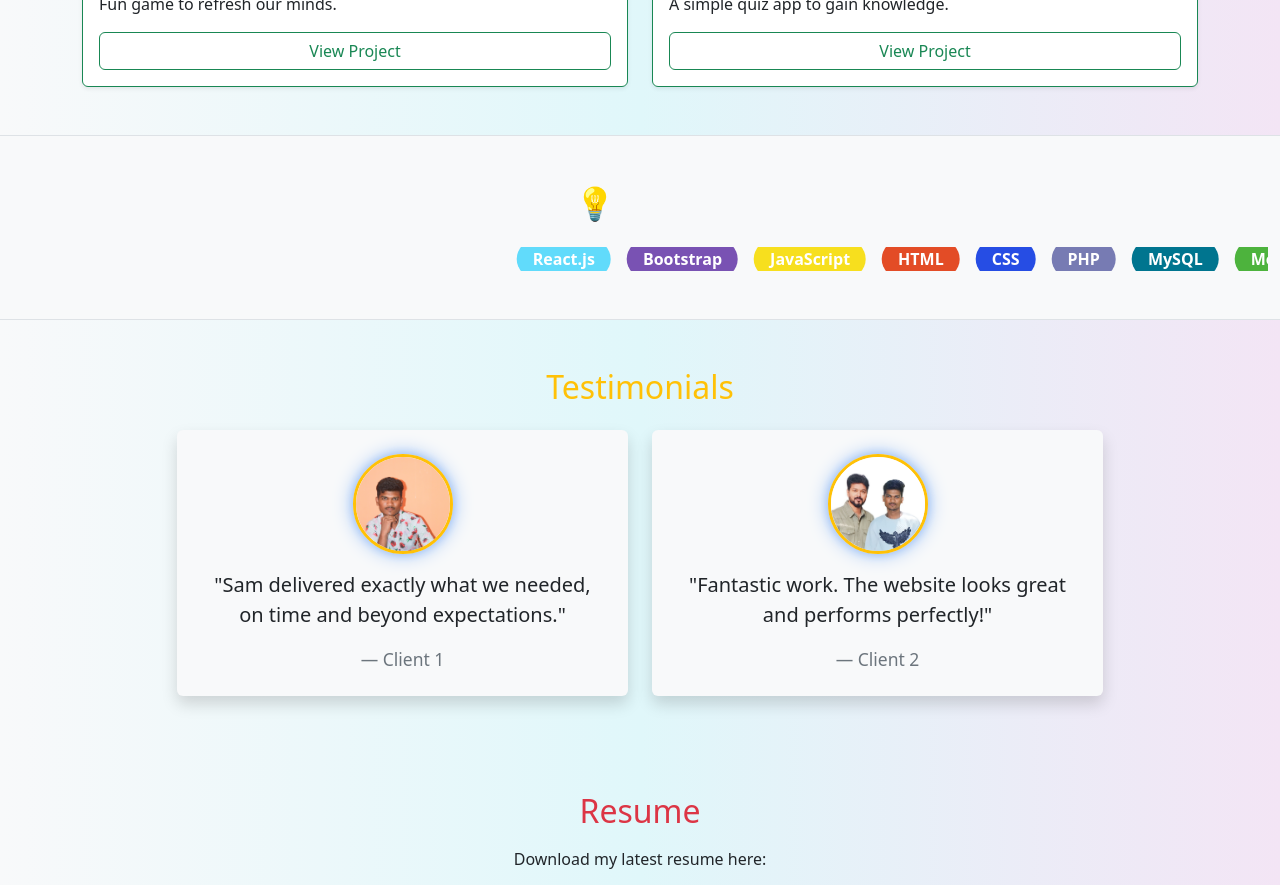
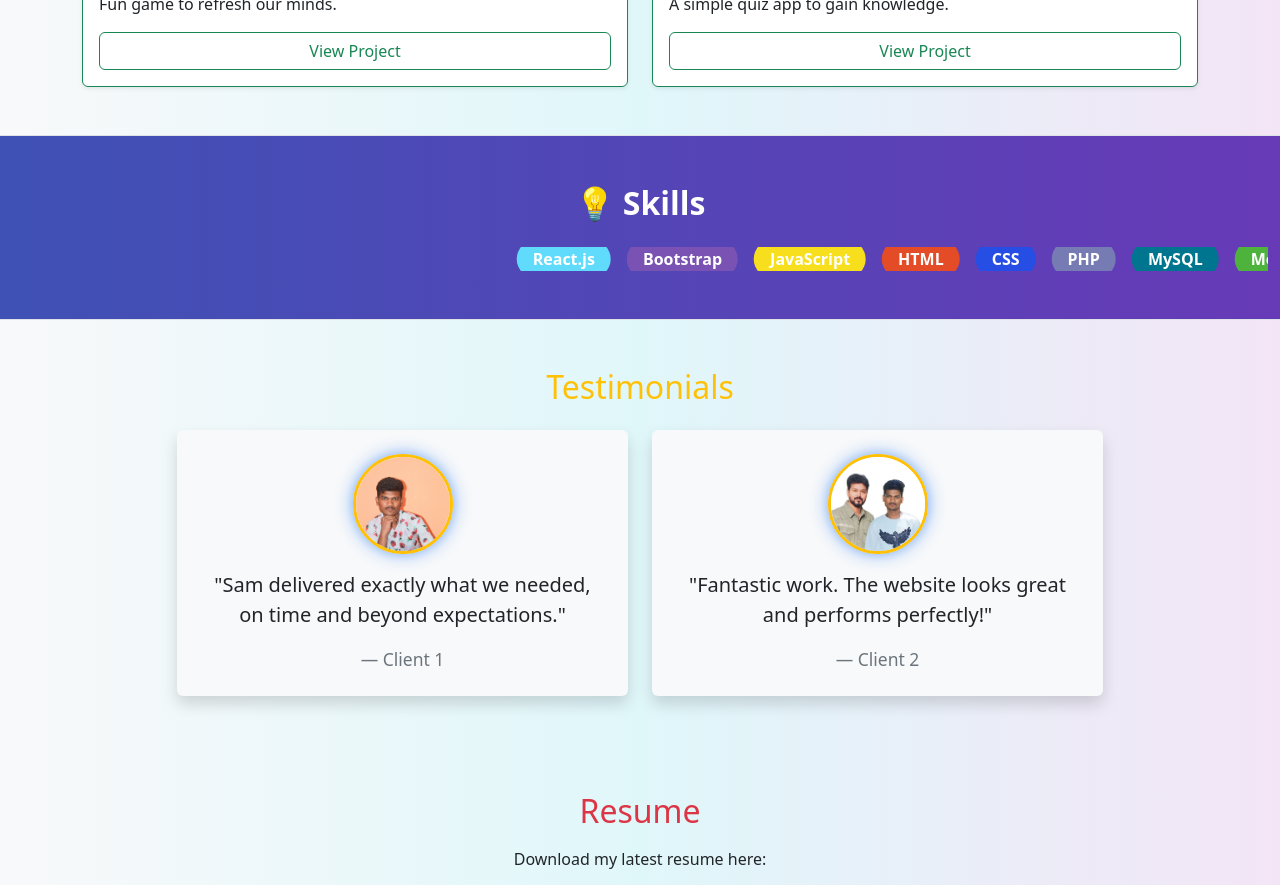
Before and after one commit to HappySamson/MyPortfolio, a React (Create React App) app: page / in a window 1280 px wide. Shown: the part 2000-2885 px from the top of the page. Built offline with nearby package versions, Linux system fonts and the light colour scheme.

Commit message:
Update Portfolio.js

```diff
--- a/src/Portfolio.js
+++ b/src/Portfolio.js
@@ -376,8 +376,8 @@ export default function Portfolio() {
       </section>
 
       {/* ---------------- SKILLS ---------------- */}
-     <section id="skills" className="container-fluid py-5 text-center bg-light border-top border-bottom">
-  <h2 className="mb-4 text-light fw-bold">💡 Skills</h2>
+  <section id="skills" className="container-fluid py-5 text-center skills-bg border-top border-bottom">
+  <h2 className="mb-4 text-white fw-bold">💡 Skills</h2>
 
   <div className="marquee-container">
     <div className="marquee">
@@ -403,6 +403,7 @@ export default function Portfolio() {
     </div>
   </div>
 </section>
+
 
 
       {/* ---------------- TESTIMONIALS ---------------- */}
```
